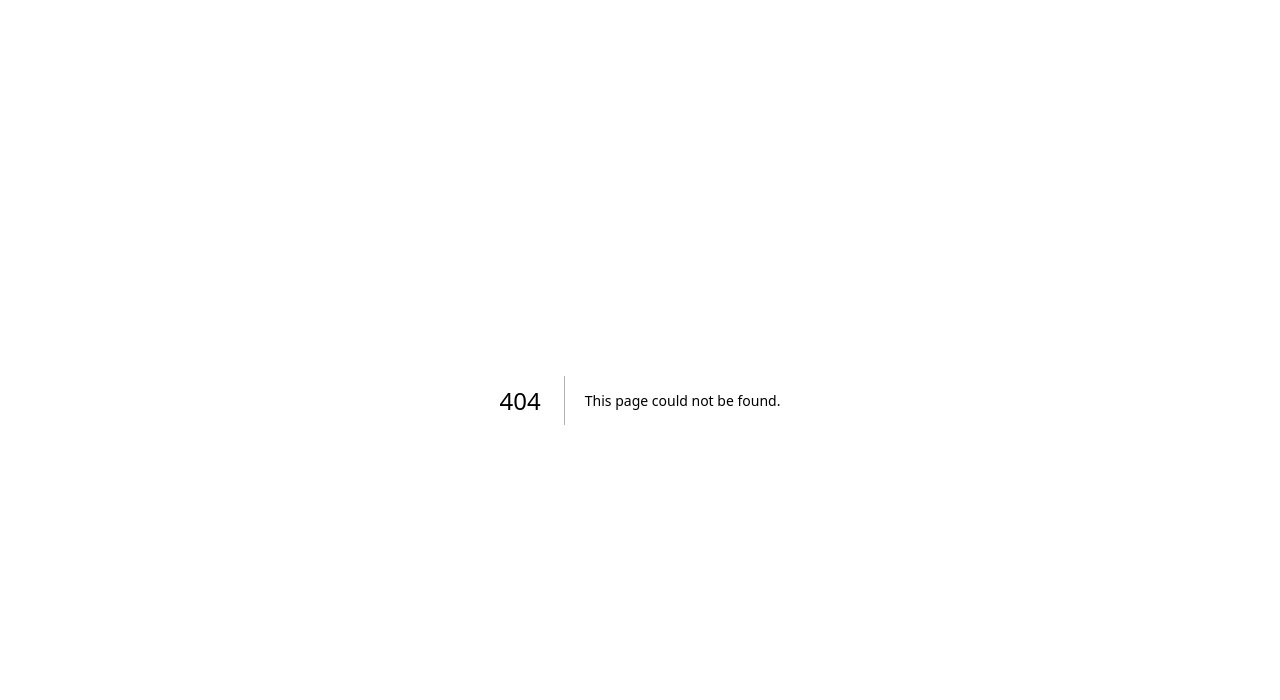
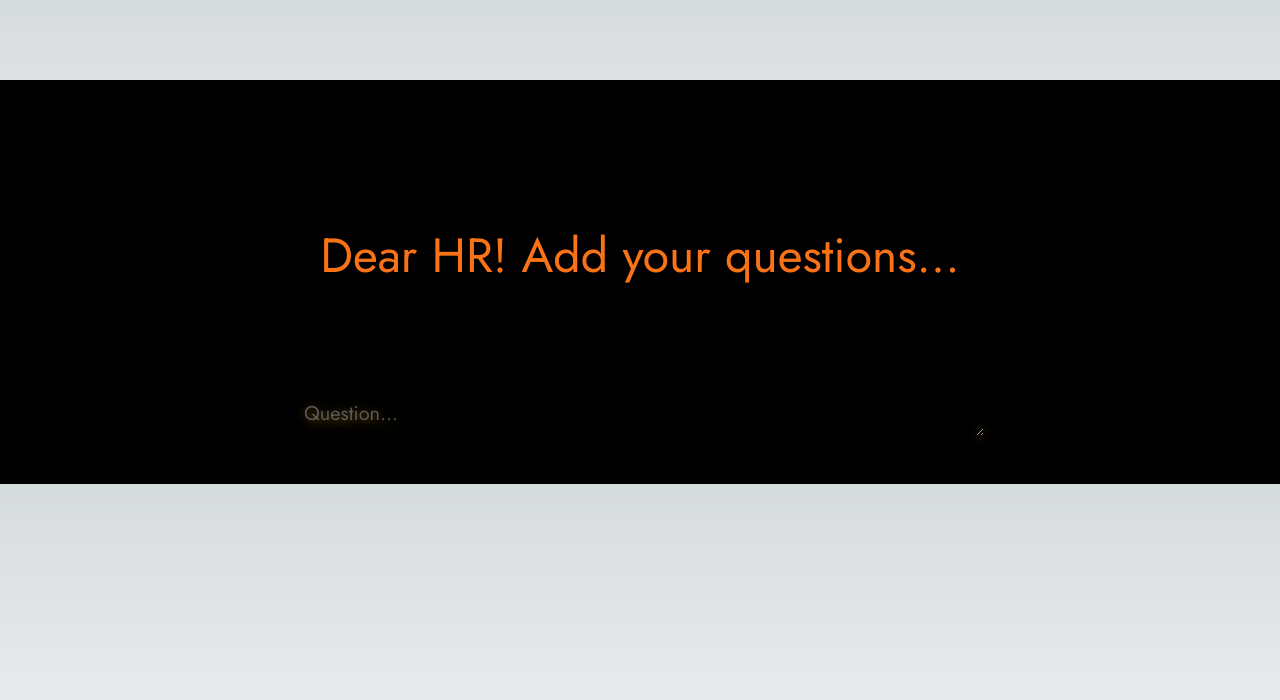
Before and after one commit to hoseinmrh/hAIre-Client, a Next.js app: page /questionnaire in a window 1280 px wide. Before the commit this address had no page. Shown: the top 700 px of the page. Built offline with nearby package versions, Linux system fonts and the light colour scheme.

Commit message:
start questionnare page

```diff
--- /dev/null
+++ b/app/questionnaire/page.tsx
@@ -0,0 +1,53 @@
+"use client";
+import Image from "next/image";
+import { TypeAnimation } from "react-type-animation";
+import { RiUploadLine } from "react-icons/ri";
+import { useRef } from "react";
+
+export default function Home() {
+  const inputFileRef = useRef<HTMLInputElement | null>(null);
+
+  const handleClick = () => {
+    if (inputFileRef.current) {
+      inputFileRef.current.click(); // Ensure the ref is not null
+    }
+  };
+
+  const handleFileChange = (event: React.ChangeEvent<HTMLInputElement>) => {
+    const file = event.target.files ? event.target.files[0] : null;
+    if (file) {
+      console.log("Selected file:", file);
+      // Handle the uploaded file here (e.g., upload it to the server or process it)
+    }
+  };
+  return (
+    <main className="bg-black text-orange-500 h-full">
+      <div className="container max-w-3xl m-auto">
+        <div className="flex flex-col items-center justify-between p-10 mt-20">
+          <TypeAnimation
+            sequence={[
+              "Dear HR! Add your questions...",
+              5000,
+              "and make the applicants suffer (:",
+              5000,
+            ]}
+            wrapper="span"
+            speed={60}
+            style={{ display: "inline-block" }}
+            repeat={1}
+            className="text-center mt-28 text-5xl"
+            cursor={false}
+          />
+          <textarea
+            className="bg-transparent w-full rounded-2xl p-2 placeholder:opacity-50 mt-28 text-xl
+            drop-shadow-[0_2px_5px_rgba(255,165,0,0.8)]
+                        text-white mb-2"
+            placeholder="Question..."
+            rows={1}
+            // ref={full_name_ref}
+          />
+        </div>
+      </div>
+    </main>
+  );
+}
```
